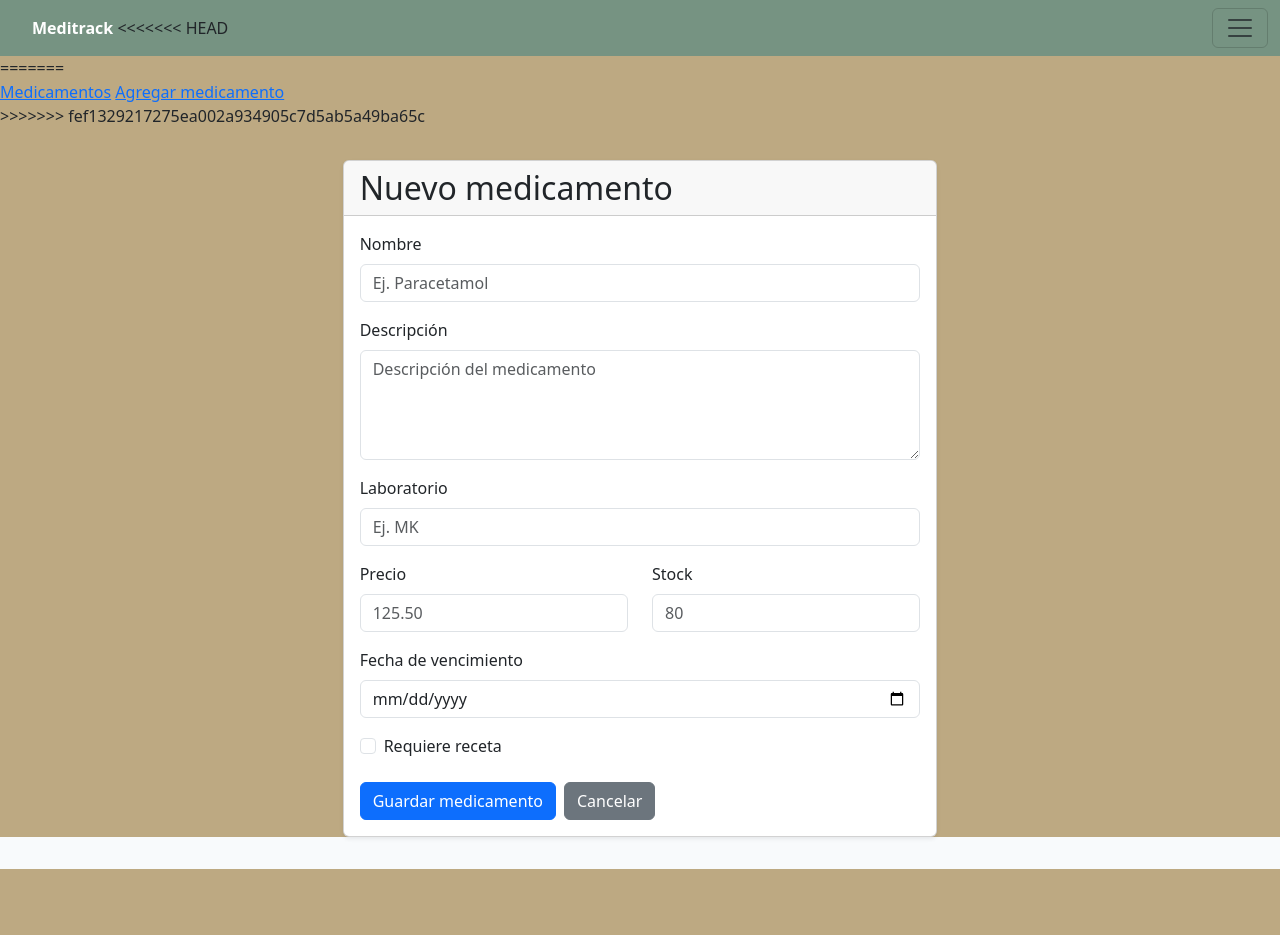
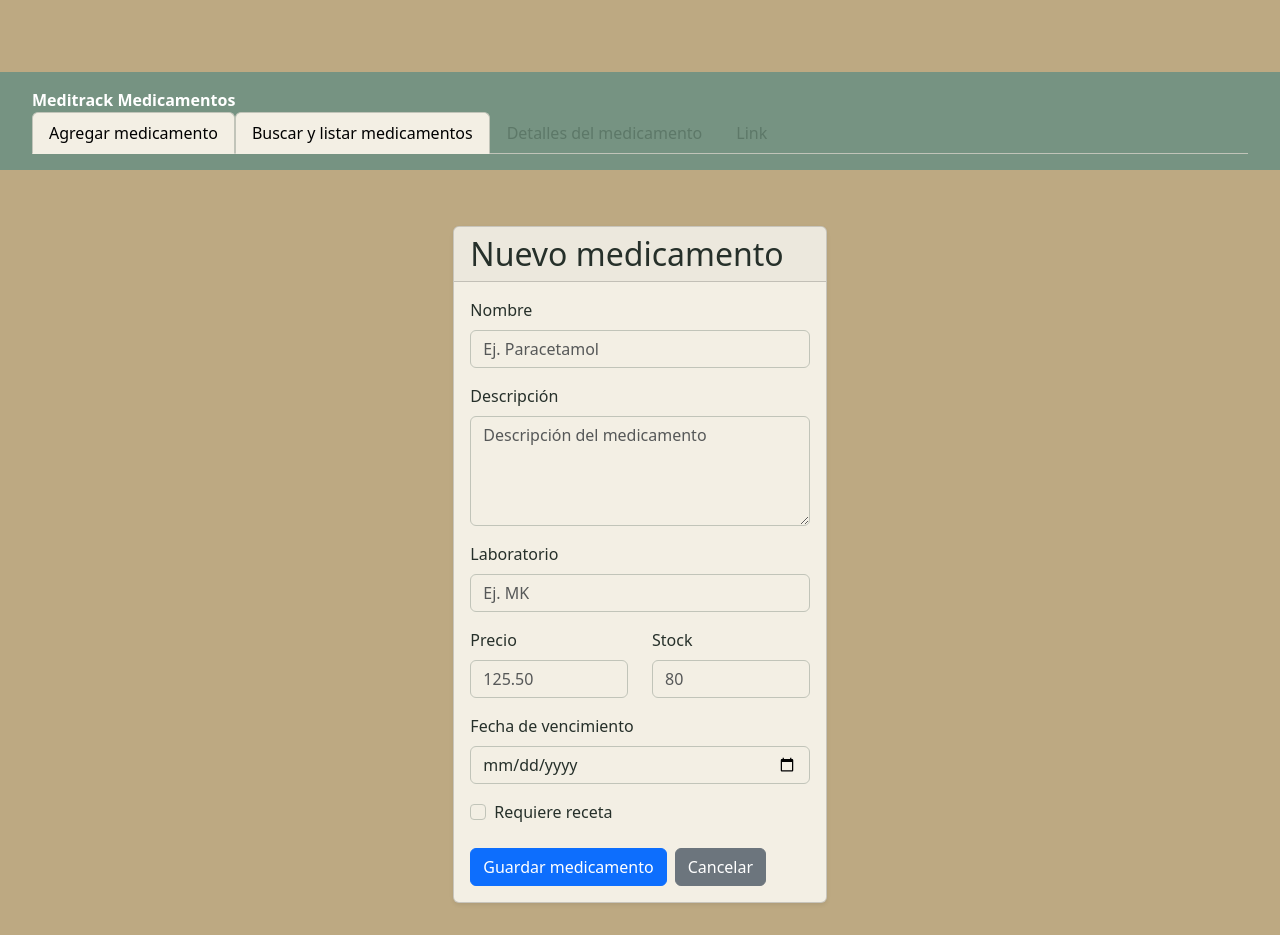
Before and after one commit to mariluz3007/MediTrack_MF, a Flask app: page /medicamentos/nuevo in a window 1280 px wide. Before the commit the page ends 869 px from the top, so only its background shows below. Run offline with Flask 3, Linux system fonts and the light colour scheme.

Commit message:
Avances en la home del proyecto (revisando frontend y backend): revisar como y donde se guardan los datos, chequear enlaces a los procesos, mejorar interfaz (Filgia), se movio la carpeta de consultas fuera de la carpeta medicamentos, se agrego elementos al css en forma de prueba

```diff
--- a/meditrack/app/templates/medicamentos/consultas/buscarMeds.html
+++ b/meditrack/app/consultas/buscarMeds.html
@@ -1,8 +1,12 @@
+<html>
+    <header>
 {% extends "base.html" %}
 
 {% block title %}Medicamentos | Meditrack{% endblock %}
 
 {% block content %}
+</header>
+<body>
     <h1>Medicamentos</h1>
 
     {% if medicamentos %}
@@ -46,3 +50,5 @@
         </a>
     {% endif %}
 {% endblock %}
+</body>
+</html>
--- a/meditrack/app/static/css/style.css
+++ b/meditrack/app/static/css/style.css
@@ -2,10 +2,33 @@
     font-family: Arial, sans-serif;
     color: #1f2937;
     background: #f8fafc;
+
+    --mt-crema:  #F3EFE4;   /* fondo general */
+    --mt-gris:   #C1C4B9;   /* navbar, bordes */
+    --mt-arena:  #EADFC9;   /* tarjetas, cabeceras */
+    --mt-verde:  #779384;   /* acento principal */
+    --mt-verde-oscuro: #5d7868;
+    --mt-texto:  #26302a;
+
+    --bs-body-bg: var(--mt-crema);
+    --bs-body-color: var(--mt-texto);
+    --bs-border-color: var(--mt-gris);
+    --bs-primary: var(--mt-verde);
+    --bs-primary-rgb: 119, 147, 132;
+    --bs-link-color: var(--mt-verde-oscuro);
+    --bs-link-hover-color: var(--mt-texto);
+
 }
 
 body {
     margin: 0;
+    background-color: var(--mt-crema);
+    color: var(--mt-texto);
+    font-family: system-ui, -apple-system, "Segoe UI", Roboto, Arial, sans-serif;
+    min-height: 100vh;
+    display: flex;
+    flex-direction: column;
+    padding-top: 72px; /* espacio para el navbar fixed-top */
 }
 
 header {
--- a/meditrack/app/templates/base.html
+++ b/meditrack/app/templates/base.html
@@ -13,58 +13,26 @@
 <body>
     <body style="background-color: #bda982;"></body>
     <header>
+        <nav aria-label="Navegación principal">
         <a href="{{ url_for('main.dashboard') }}">Meditrack</a>
-<<<<<<< HEAD
-
-        <nav class="navbar bg-body-#C1C4B9 fixed-top">
-            <div class="container-fluid">
-                <a class="navbar-brand" href="{{  url_for('main.dashboard')  }}"></a>
-                <button class="navbar-toggler" type="button" data-bs-toggle="offcanvas" data-bs-target="#offcanvasNavbar" aria-controls="offcanvasNavbar" aria-label="Toggle navigation">
-                <span class="navbar-toggler-icon"></span>
-                </button>
-                <div class="offcanvas offcanvas-end" tabindex="-1" id="offcanvasNavbar" aria-labelledby="offcanvasNavbarLabel">
-                <div class="offcanvas-header">
-                    <h5 class="offcanvas-title" id="offcanvasNavbarLabel">Acciones </h5>
-                    <button type="button" class="btn-close" data-bs-dismiss="offcanvas" aria-label="Close"></button>
-                </div>
-                <div class="offcanvas-body">
-                    <ul class="navbar-nav justify-content-end flex-grow-1 pe-3">
-                    <li class="nav-item">
-                        <a class="nav-link active" aria-current="page" href="#">Home</a>
-                    </li>
-                    <li class="nav-item">
-                        <a class="nav-link" href="#">Link</a>
-                    </li>
-                    <li class="nav-item dropdown">
-                        <a class="nav-link dropdown-toggle" href="#" role="button" data-bs-toggle="dropdown" aria-expanded="false">
-                        Dropdown
-                        </a>
-                        <ul class="dropdown-menu">
-                        <li><a class="dropdown-item" href="#">Action</a></li>
-                        <li><a class="dropdown-item" href="#">Another action</a></li>
-                        <li>
-                            <hr class="dropdown-divider">
-                        </li>
-                        <li><a class="dropdown-item" href="#">Something else here</a></li>
-                        </ul>
-                    </li>
-                    </ul>
-                    <form class="d-flex mt-3" role="search">
-                    <input class="form-control me-2" type="search" placeholder="Search" aria-label="Search"/>
-                    <button class="btn btn-outline-success" type="submit">Search</button>
-                    </form>
-                </div>
-                </div>
-            </div>
-        </nav>
-                </header>
-=======
-        <nav aria-label="Navegación principal">
             <a href="{{ url_for('main.listarMeds') }}">Medicamentos</a>
-            <a href="{{ url_for('gestion.crear_medicamento') }}">Agregar medicamento</a>
+            <!-- <a href="{{ url_for('gestion.crear_medicamento') }}">Agregar medicamento</a> -->
+            <ul class="nav nav-tabs">
+            <li class="nav-item">
+                <a class="nav-link active" aria-current="page" href="{{ url_for('gestion.crear_medicamento') }}">Agregar medicamento</a>
+            </li>
+            <li class="nav-item">
+                <a class="nav-link active" aria-current="page" href="#">Buscar y listar medicamentos</a>
+            </li>
+            <li class="nav-item">
+                <a class="nav-link" href="#">Detalles del medicamento</a>
+            </li>
+            <li class="nav-item">
+                <a class="nav-link" href="#">Link</a>
+            </li>
+            </ul>
         </nav>
     </header>
->>>>>>> fef1329217275ea002a934905c7d5ab5a49ba65c
     <main>
         {% block content %}{% endblock %}
     </main>
```
Also changed, not shown: meditrack/app/consultas/detailsMeds.html (renamed from meditrack/app/templates/medicamentos/consultas/detailsMeds.html).
